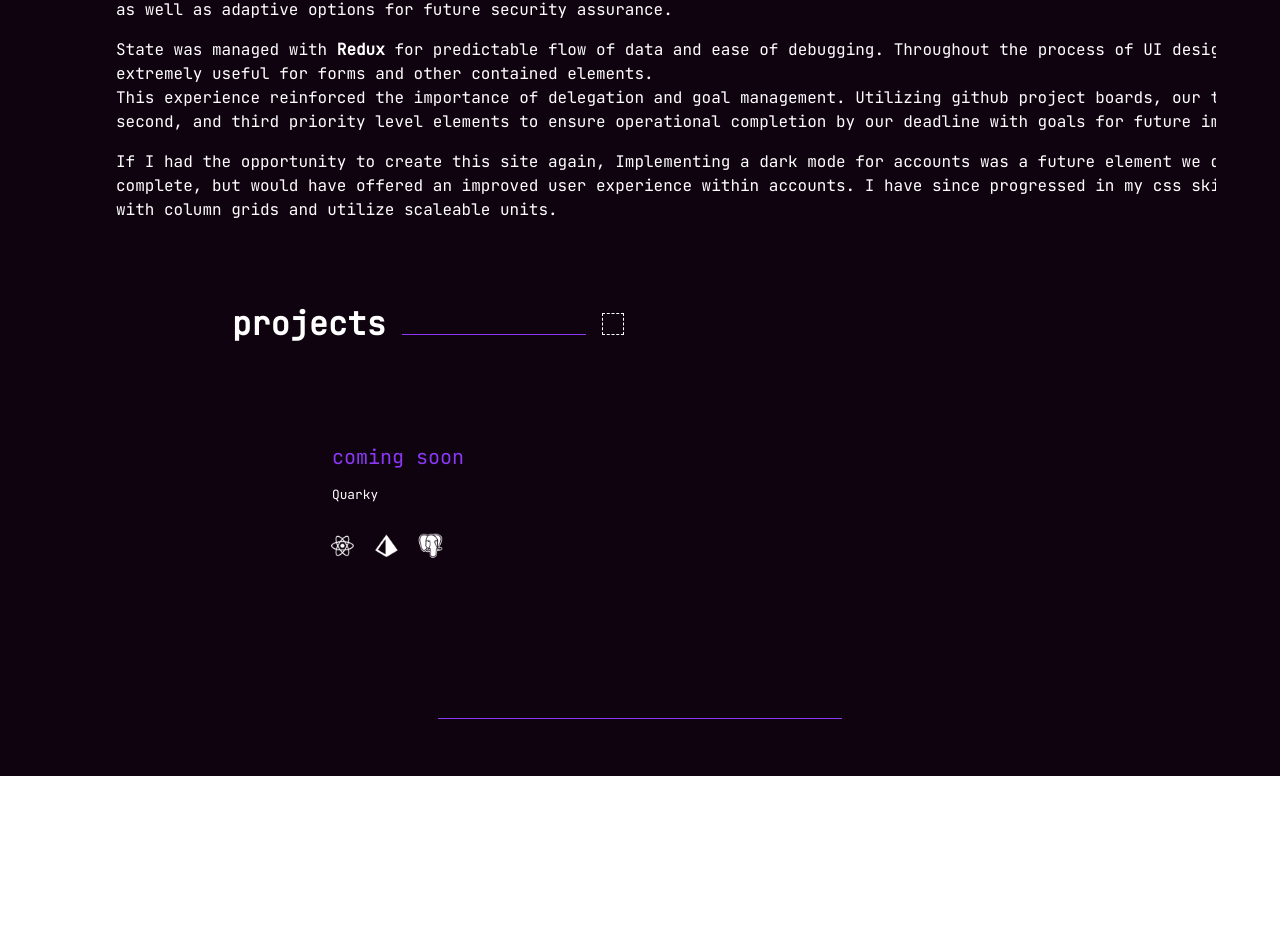
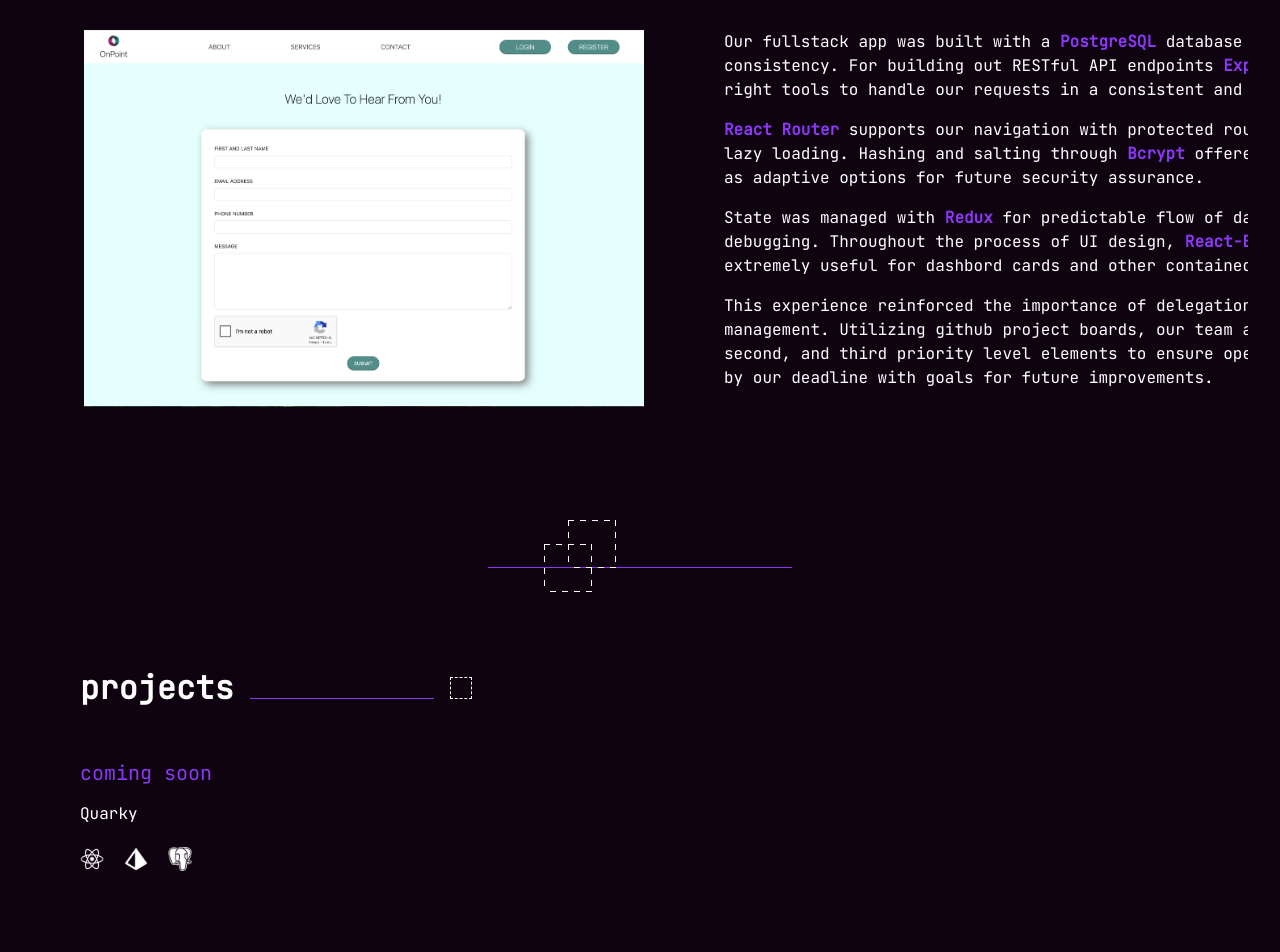
Before and after one commit to HeatherD2025/Personal_Website, a React (Vite) app: page /#/OPSGProjectDetail in a window 1280 px wide. Shown: the part 754-1706 px from the top of the page. Before the commit the page ends 1530 px from the top, so only its background shows below. Built offline with nearby package versions, Linux system fonts and the light colour scheme.

Commit message:
css styling work

```diff
--- a/index.html
+++ b/index.html
@@ -1,11 +1,7 @@
 <!DOCTYPE html>
 <html lang="en">
   <head>
-    <link
-      rel="icon"
-      type="image/x-icon"
-      href="/HD_logo.png"
-    />
+    <link rel="icon" type="image/x-icon" href="/HD_logo.png" />
     <link
       href="https://fonts.googleapis.com/css2?family=JetBrains+Mono&display=swap"
       rel="stylesheet"
@@ -23,9 +19,13 @@
 
     <script src="https://www.google.com/recaptcha/api.js?render=6LfqvoIrAAAAAAFsnMVBNjynUUCFu3362XH0EKq3"></script>
 
-
     <title>Heather DeLiso</title>
 
+    <style>
+      .submitButton:hover {
+        background-color: #8a38f5;
+      }
+    </style>
   </head>
   <body>
     <div id="root"></div>
--- a/src/components/Projects.jsx
+++ b/src/components/Projects.jsx
@@ -1,7 +1,6 @@
 import { useLocation, useNavigate } from "react-router-dom";
 import "../styles/main.css";
 import OPSG from "../assets/images/projects/OPSG/OPSG.png";
-import QuarkyImg from "../assets/images/projects/Quarky/QuarkyImg.png";
 import vite from "../assets/images/icons/vite.png";
 import express from "../assets/images/icons/expressJs.png";
 import postgresql from "../assets/images/icons/postgresqlLogo.png";
@@ -22,10 +21,10 @@ export default function Projects() {
   return (
     <>
       <section id="projects" className="section">
-        {/* <div className="sectionSpacer"></div> */}
+
 
         <div className="projectsContainer">
-          {/* <div className="projectsGrid"> */}
+
             <div className="projectsHeaderWrapper">
               <div className="projectsHeader">projects</div>
               <div className="headerAccentLine"></div>
@@ -80,11 +79,11 @@ export default function Projects() {
 
                   <div className="firstDividerLine"></div>
                   <div className="firstInfoContainer">
-                    <div className="projectTitle">coming soon</div>
-                    <div className="projectDescription">
+                    <div className="projectMiniTitle">coming soon</div>
+                    <div className="projecMinitDescription">
                       Quarky
                     </div>
-                    <div className="toolIcons">
+                    <div className="toolIconsMiniContainer">
                       <img
                         className="toolIcon"
                         src={react}
@@ -102,12 +101,12 @@ export default function Projects() {
                       ></img>
                     </div>
                   </div>
-                {/* </div> */}
+
                </a>
               )}
 
             </div>
-          {/* </div> */}
+
         </div>
 
        </div>
--- a/src/pages/OPSGProjectDetail.jsx
+++ b/src/pages/OPSGProjectDetail.jsx
@@ -8,6 +8,8 @@ import prisma from "../assets/images/icons/prismalogo.png";
 import react from "../assets/images/icons/reactlogo.png";
 import vite from "../assets/images/icons/vite.png";
 import OPSG from "../assets/images/projects/OPSG/OPSG.png";
+
+import OPSGContactForm from "../assets/images/projects/OPSG/OPSGContactForm.png";
 import Projects from "../components/Projects";
 
 export default function OPSGProjectDetail() {
@@ -19,7 +21,6 @@ export default function OPSGProjectDetail() {
     <>
       <div className="projectSectionContainer">
         <div className="background">
-          {/* <div className="pageGrid"> */}
 
             <div className="projectDetailHeaderWrapper">
                <div className="projectDetailHeaderLeft">projects</div>
@@ -68,56 +69,82 @@ export default function OPSGProjectDetail() {
                     </div>
                   </div>
 
-                <img className="firstSiteImage" src={OPSG}></img>
+                  <img className="OPSGImage1" src={OPSG}></img>
 
                 </div>
 
+                <div className="OPSGIntroContainer2">
+                    <img
+                      classNme="OPSGImage2"
+                      src={OPSGContactForm}
+                      style={{
+                        maxWidth: "35rem",
+                        margin: "0rem 5rem 0rem 0rem",
+                      }}
+                    ></img>
 
                     <div className="projectDescription3">
-                  Our fullstack app was built with a <strong>PostgreSQL</strong>{" "}
-                  database and <strong>Prisma</strong> for data consistency. For
-                  building out RESTful API endpoints <strong>Express</strong>{" "}
+                      Our fullstack app was built with a <strong className="emphasizedText">PostgreSQL</strong>{" "}
+                      database and <strong className="emphasizedText">Prisma</strong> for data consistency. For
+                      building out RESTful API endpoints <strong className="emphasizedText">Express</strong>{" "}
                       offered the right tools to handle our requests in a consistent and
                       scaleable fashion.
                         <div className="paragraphSpacer"></div>
-                  <strong>React Router</strong> supports our
+                      <strong className="emphasizedText">React Router</strong> supports our
                       navigation with protected routes and allowed for lazy loading.
-                  Hashing and salting through <strong>Bcrypt</strong> offered
+                      Hashing and salting through <strong className="emphasizedText">Bcrypt</strong> offered
                       security as well as adaptive options for future security
                       assurance.
                         <div className="paragraphSpacer"></div>
-                  State was managed with <strong>Redux</strong> for
+                      State was managed with <strong className="emphasizedText">Redux</strong> for
                       predictable flow of data and ease of debugging. Throughout the
-                  process of UI design, <strong>React-Bootstrap</strong> was
-                  extremely useful for forms and other contained elements.
-                </div>
-
-                <div className="projectDescription4">
+                      process of UI design, <strong className="emphasizedText">React-Bootstrap</strong> was
+                      extremely useful for dashbord cards and other contained elements.
+                        <div className="paragraphSpacer"></div>
                         This experience reinforced the importance of delegation and goal
                       management. Utilizing github project boards, our team assessed
                       first, second, and third priority level elements to ensure
                       operational completion by our deadline with goals for future
                       improvements.
-                    <div className="paragraphSpacer"></div>
-                  If I had the opportunity to create this site again,
-                  Implementing a dark mode for accounts was a future element we did
-                  not have time to complete, but would have offered an improved user
-                  experience within accounts. I have since progressed in my css
-                  skills and prefer to design with column grids and utilize
-                  scaleable units.
-                </div>
-
-                <div className="projectDetailAccentWrapper">
-                  <div className="accentLine3">
-                    <div className="accentBox2"></div>
-                    <div className="floatingAccentBox2"></div>
-                  </div>
                 </div>
 
               </div>
 
-                <div className="allProjects">
-                  <Projects/>
+            </div>
+
+            <div className="dividerAccentWrapper">
+              <div className="dividerAccentLine">
+                <div className="dividerAccentBox"></div>
+                <div className="floatingDividerAccentBox"></div>
+              </div>
+            </div>
+
+          <div className="projectsHeaderWrapper2">
+              <div className="projectsHeader">projects</div>
+              <div className="headerAccentLine"></div>
+              <div className="floatingAccentBox3"></div>
+            </div>
+
+          <div className="firstInfoContainer2">
+            <div className="projectMiniTitle">coming soon</div>
+            <div className="projecMinitDescription">Quarky</div>
+
+            <div className="toolIconsMiniContainer">
+               <img
+                 className="toolIcon"
+                 src={react}
+                 alt="react logo"
+                ></img>
+                <img
+                 className="toolIcon"
+                 src={prisma}
+                 alt="prisma logo"
+                ></img>
+                <img
+                 className="toolIcon"
+                 src={postgresql}
+                 alt="postgresql logo"
+                 ></img>
             </div>
 
           </div>
@@ -126,7 +153,8 @@ export default function OPSGProjectDetail() {
             <div className="footer"></div>
         </div>
 
-        {/* </div> */}
+        </div>
+
       </div>
     </>
   );
--- a/src/styles/contactForm.css
+++ b/src/styles/contactForm.css
@@ -73,21 +73,8 @@ form {
   color: #fff;
   display: flex;
   justify-content: center;
-  margin-bottom: 5%;
-}
-.inputField {
-  width: 100%;
-  margin-bottom: 5%;
 }
 .checkboxContainer {
   margin-bottom: 5%;
 }
-.checkbox {
-  margin-right: 2%;
 }
-.submitButton {
-  color: #fff;
-  border: solid 1px #8A38F5;
-  margin-top: 5%;
-}
-}
--- a/src/styles/individualProjectPages.css
+++ b/src/styles/individualProjectPages.css
@@ -1,8 +1,11 @@
 /* Individual Projects */
 @media screen and (min-width: 768px) {
 .projectSectionContainer {
-  width: min(90%, 1440px);
-  margin: 0 auto;
+    display: flex;
+    flex-wrap: wrap;
+    flex-direction: row;
+    justify-content: space-around;
+    margin: 10rem 2rem 2rem 2rem;
 }
 .projectDetailHeaderWrapper {
   display: flex;
@@ -12,7 +15,7 @@
   width: 18rem;
   height: 1rem;
   gap: 1rem;
-  margin: 10rem 0rem 2rem 3.25rem;
+  margin: 0rem 0rem 2rem 3rem;
   width: max-content
 }
 .projectDetailHeaderLeft {
@@ -90,12 +93,49 @@
   object-fit: contain;
   margin-bottom: 5%;
 }
-.firstSiteImage {
+.OPSGImage1 {
   max-width: 50rem;
   aspect-ratio: inherit;
-  margin: 0rem 0rem 5rem 5rem;
+  margin: 0rem 5rem 8rem 2rem;
   padding: 10px;
 }
+
+.OPSGIntroContainer2 {
+  display: flex;
+  flex-direction: row;
+  margin: 5rem 0rem 5rem 0rem;
+}
+.OPSGImage2 {
+  aspect-ratio: inherit;
+}
+.projectsContainer {
+  display: flex;
+  flex-wrap: wrap;
+  flex-direction: row;
+  gap: 2rem;
+}
+.projectsHeaderWrapper2 {
+    width: 100%;
+    display: flex;
+    flex-direction: row;
+    flex-wrap: wrap;
+    align-items: baseline;
+    margin: 6rem 0rem 3rem 3rem;
+    justify-content: start;
+    gap: 1rem;
+  }
+.emphasizedText {
+  color: #8a38f5;
+}
+.firstInfoContainer2 {
+    display: flex;
+    flex-direction: column;
+    align-items: flex-start;
+    gap: 1rem;
+    padding-left: 1.25rem;
+    padding-right: 1.25rem;
+    margin-left: 1.75rem;
+  }
 }
 
 
--- a/src/styles/main.css
+++ b/src/styles/main.css
@@ -109,8 +109,8 @@
   .dividerAccentWrapper {
     display: flex;
     justify-content: center;
-    margin-top: 13%;
-    margin-bottom: 3%;
+    margin-top: 5rem;
+    margin-bottom: 5rem;
   }
   .dividerAccentLine {
     height: 0.0625rem;
@@ -153,7 +153,7 @@
     flex-wrap: wrap;
     flex-direction: row;
     gap: 2rem;
-    margin-left: 8%;
+    margin: 0rem 5rem 13rem 8rem;
   }
   .aboutMeHeader {
     font-size: xx-large;
@@ -272,15 +272,15 @@
     gap: 5rem;
   }
   .projectContainer {
-    max-width: 20.3125rem;
-    max-height: 30.1875rem;
+    max-width: 22rem;
+    max-height: 24rem;
     flex-shrink: 0;
     border: solid 1px #fff;
     gap: 2rem;
     border: solid 1px #fff;
   }
   .projectImage {
-    width: 20.2rem;
+    width: 100%;
   }
   .firstInfoContainer {
     display: flex;
@@ -311,13 +311,38 @@
   .toolIcons {
     display: flex;
     align-items: center;
-    transform: translate(-0.1rem, -2.2rem);
+    transform: translate(0rem, -6.75rem);
     gap: 0.75rem;
     aspect-ratio: 1/1;
   }
   .toolIcon {
     width: 1.5rem;
     margin-bottom: 2rem;
+    aspect-ratio: 1/1;
+  }
+
+  .projectMiniTitle {
+    color: #8a38f5;
+    font-family: "JetBrains Mono";
+    font-size: 1.25rem;
+    font-style: normal;
+    font-weight: 400;
+    line-height: normal;
+    margin: 0rem 0rem 0rem 0rem;
+  }
+  .projectMiniDescription {
+    color: #fff;
+    font-family: "JetBrains Mono";
+    font-size: 0.8rem;
+    font-style: normal;
+    font-weight: 400;
+    line-height: normal;
+  }
+  .toolIconsMiniContainer {
+    display: flex;
+    align-items: center;
+    transform: translate(0rem, -2.5rem);
+    gap: 0.75rem;
     aspect-ratio: 1/1;
   }
 
```
Also changed, not shown: src/components/singleSelection.jsx (+9 -3 lines), src/pages/ContactForm.jsx (+28 -10 lines), src/pages/Home.jsx (+3 -7 lines), src/assets/images/projects/OPSG/OPSGContactForm.png (added), 1 other file (tests, documents, lock files or other folders). Lines whose indentation alone changed are shown as unchanged.
